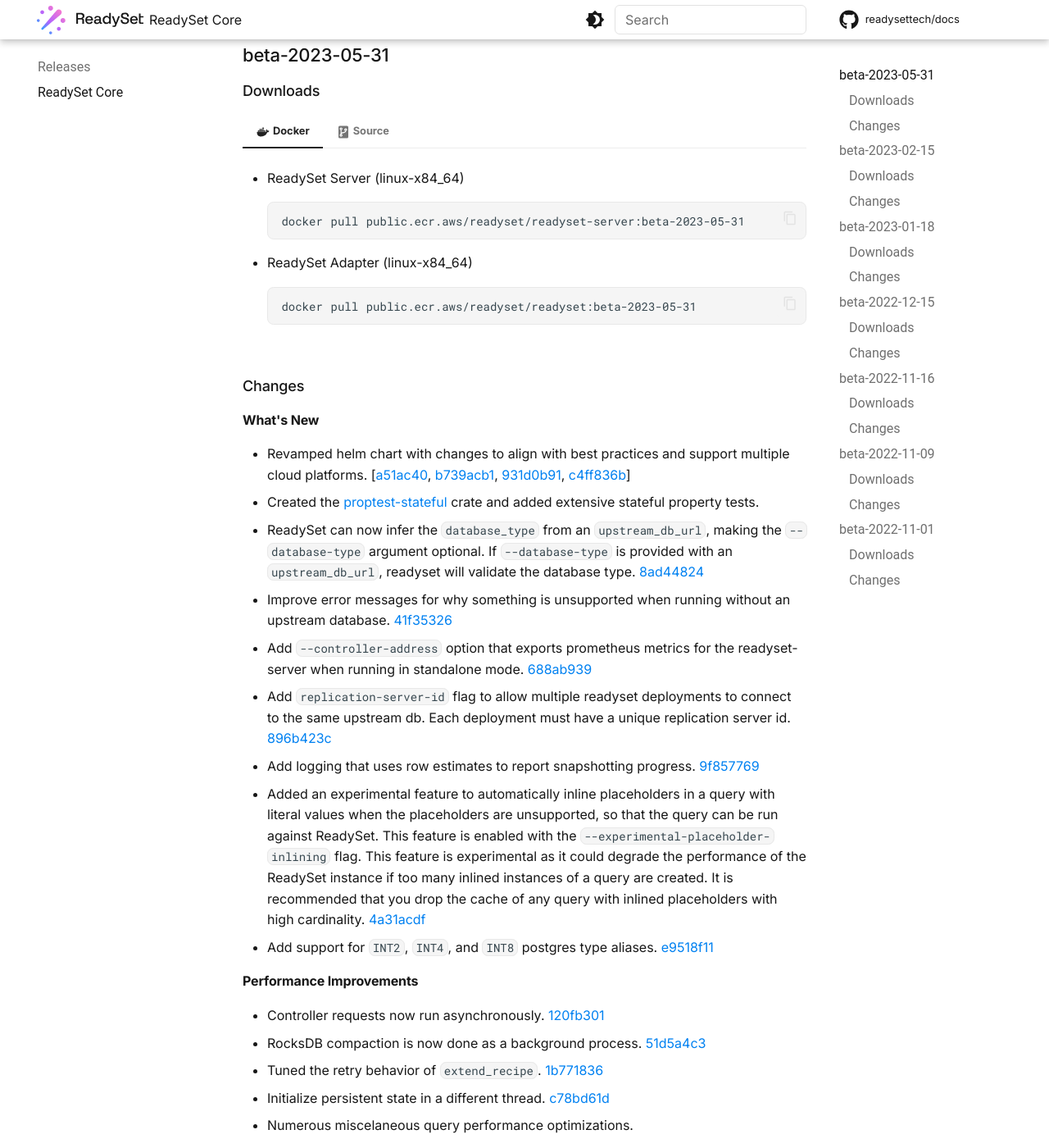
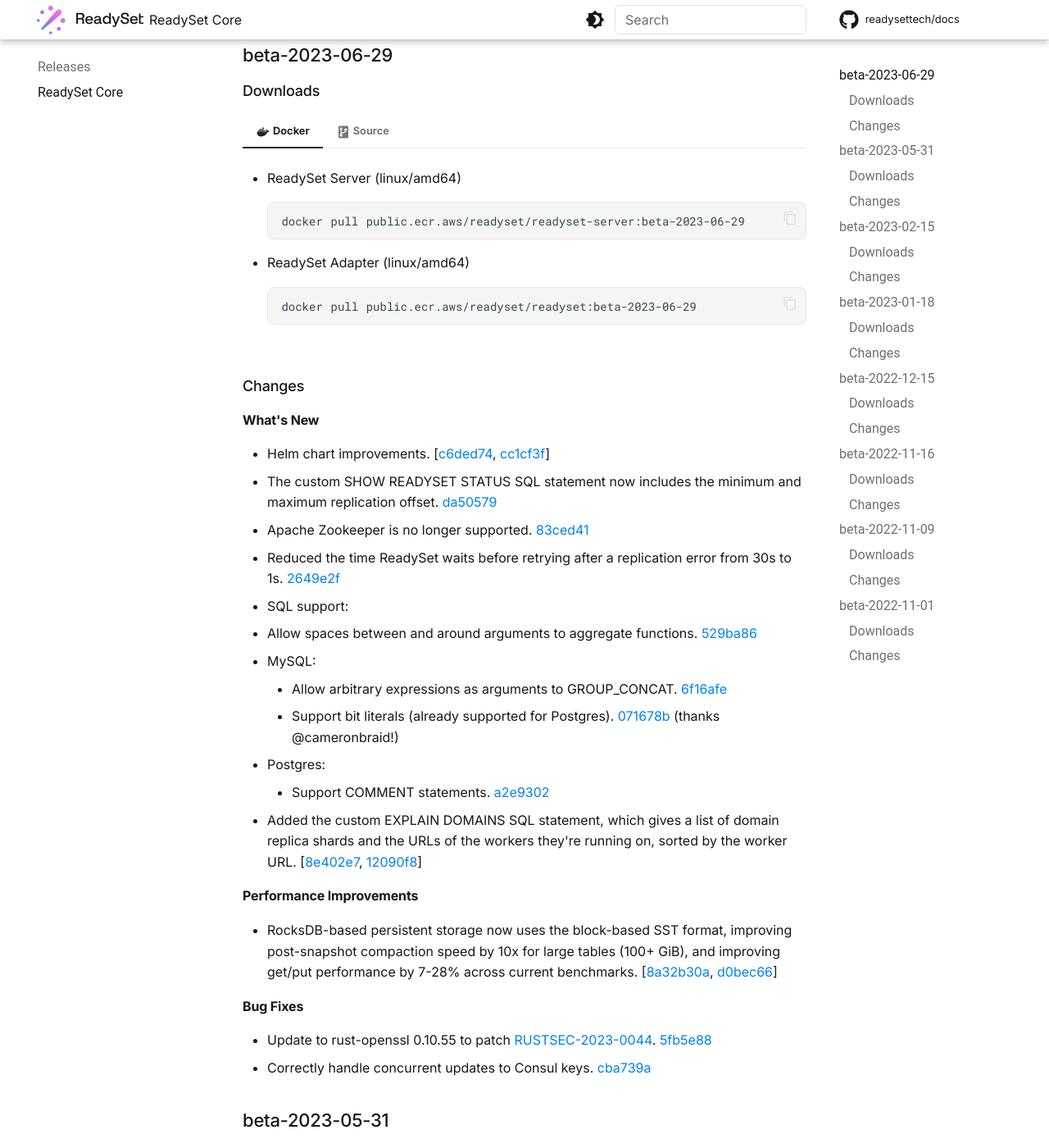
Before and after one commit to readysettech/docs-old, an MkDocs documentation site: the page built from docs/releases/readyset-core.md, in a window 1280 px wide and 1400 px high, scrolled down 416 px. Shown: the whole window at 82% size. Built offline with MkDocs 1.6.1 and Material for MkDocs 9.7.7, drawn with Linux system fonts in a browser that asks for light colours; comment, search, counter and statistics services are not loaded.

Commit message:
public-docs: Add June 2023 release
Add the new release to https://docs.readyset.io/releases/readyset-core/

Change-Id: I9dc0d1c0697f5391e2942442ecba07cd7e8af23d
Reviewed-on: https://gerrit.readyset.name/c/readyset/+/5288
Tested-by: Buildkite CI
Reviewed-by: Gautam Gopinadhan <gautam@readyset.io>

````diff
--- a/docs/releases/readyset-core.md
+++ b/docs/releases/readyset-core.md
@@ -5,6 +5,57 @@
 !!! warning
 
     Beta versions of ReadySet are backward-incompatible. To upgrade between beta versions, you must therefore clear all data files. Rolling upgrades will be supported with future ReadySet major releases.
+
+## beta-2023-06-29
+
+### Downloads
+
+=== ":material-docker: Docker"
+
+    - ReadySet Server (linux/amd64)
+        ``` sh
+        docker pull public.ecr.aws/readyset/readyset-server:beta-2023-06-29
+        ```
+
+    - ReadySet Adapter (linux/amd64)
+        ``` sh
+        docker pull public.ecr.aws/readyset/readyset:beta-2023-06-29
+        ```
+
+=== ":material-source-repository: Source"
+
+    !!! note
+
+        This release does not include pre-built binaries. However, you can build binaries from source. For guidance, see the ReadySet [README](https://github.com/readysettech/readyset#development).
+
+    - [`zip`](https://github.com/readysettech/readyset/archive/refs/tags/beta-2023-06-29.zip)
+    - [`tar.gz`](https://github.com/readysettech/readyset/archive/refs/tags/beta-2023-06-29.tar.gz)
+
+### Changes
+
+#### What's New
+
+- Helm chart improvements. [[c6ded74](https://github.com/readysettech/readyset/commit/c6ded74), [cc1cf3f](https://github.com/readysettech/readyset/commit/cc1cf3f)]
+- The custom SHOW READYSET STATUS SQL statement now includes the minimum and maximum replication offset. [da50579](https://github.com/readysettech/readyset/commit/da50579)
+- Apache Zookeeper is no longer supported. [83ced41](https://github.com/readysettech/readyset/commit/83ced41)
+- Reduced the time ReadySet waits before retrying after a replication error from 30s to 1s. [2649e2f](https://github.com/readysettech/readyset/commit/2649e2f)
+- SQL support:
+   - Allow spaces between and around arguments to aggregate functions. [529ba86](https://github.com/readysettech/readyset/commit/529ba86)
+   - MySQL:
+      - Allow arbitrary expressions as arguments to GROUP_CONCAT. [6f16afe](https://github.com/readysettech/readyset/commit/6f16afe)
+      - Support bit literals (already supported for Postgres). [071678b](https://github.com/readysettech/readyset/commit/071678b) (thanks @cameronbraid!)
+   - Postgres:
+      - Support COMMENT statements. [a2e9302](https://github.com/readysettech/readyset/commit/a2e9302)
+- Added the custom EXPLAIN DOMAINS SQL statement, which gives a list of domain replica shards and the URLs of the workers they're running on, sorted by the worker URL. [[8e402e7](https://github.com/readysettech/readyset/commit/8e402e7), [12090f8](https://github.com/readysettech/readyset/commit/12090f8)]
+
+#### Performance Improvements
+
+- RocksDB-based persistent storage now uses the block-based SST format, improving post-snapshot compaction speed by 10x for large tables (100+ GiB), and improving get/put performance by 7-28% across current benchmarks. [[8a32b30a](https://github.com/readysettech/readyset/commit/8a32b30a), [d0bec66](https://github.com/readysettech/readyset/commit/d0bec66)]
+
+#### Bug Fixes
+
+- Update to rust-openssl 0.10.55 to patch [RUSTSEC-2023-0044](https://rustsec.org/advisories/RUSTSEC-2023-0044). [5fb5e88](https://github.com/readysettech/readyset/commit/5fb5e88)
+- Correctly handle concurrent updates to Consul keys. [cba739a](https://github.com/readysettech/readyset/commit/cba739a)
 
 ## beta-2023-05-31
 
````
